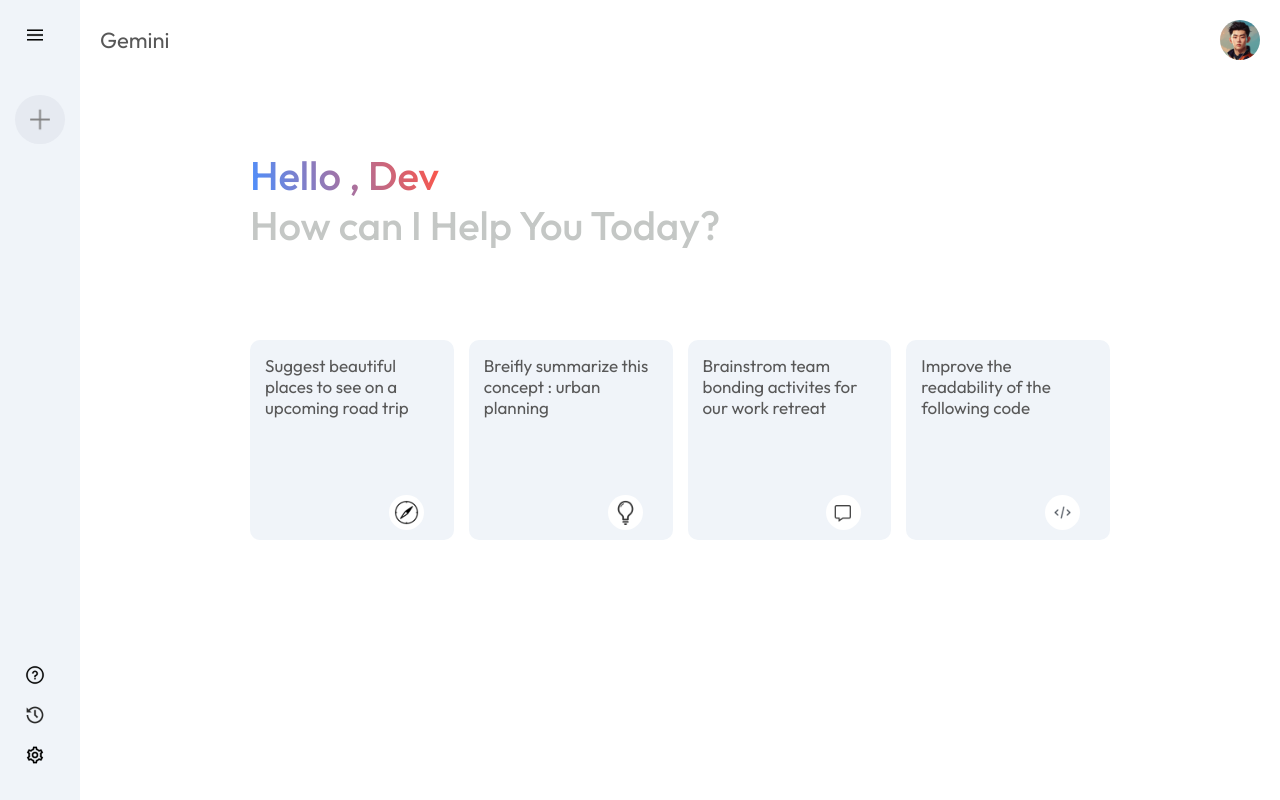
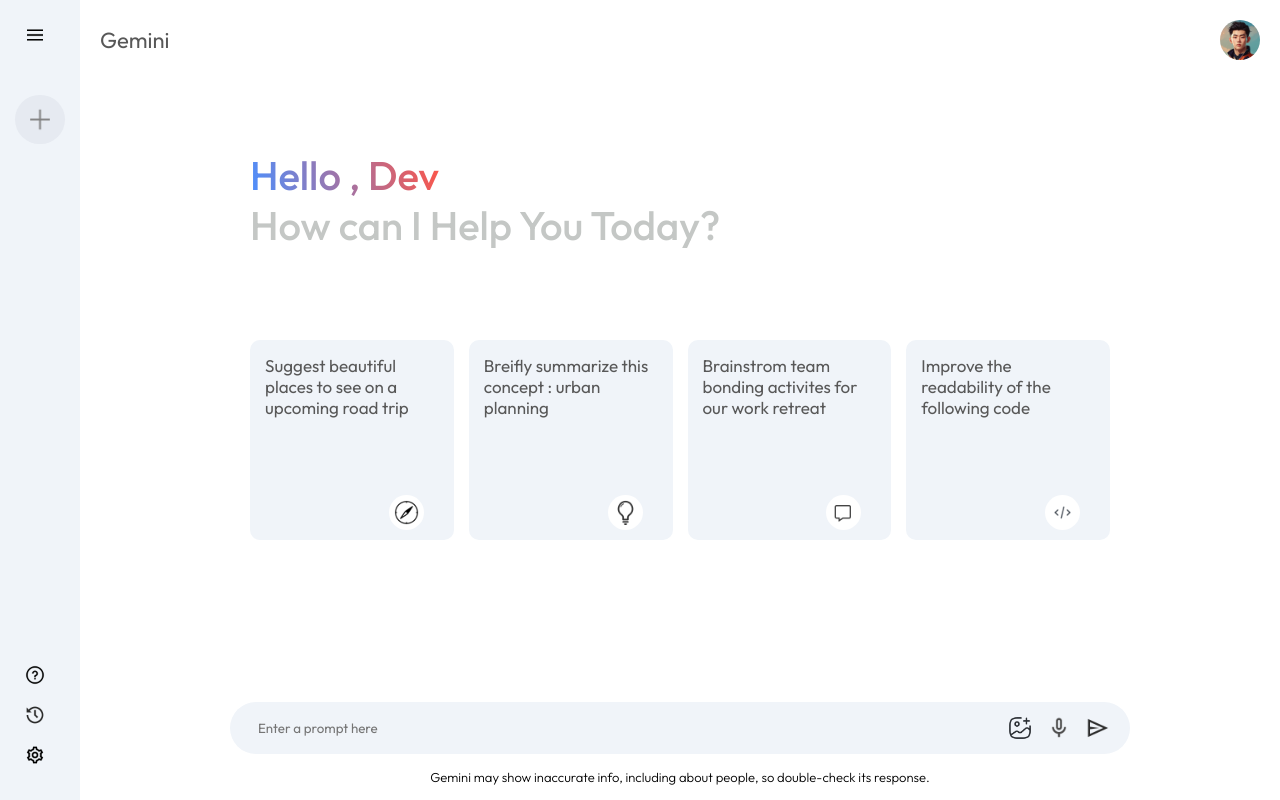
Before and after one commit to HrishabhRawat/Geminiclone, a React (Vite) app: page / in a window 1280 px wide. Built offline with nearby package versions, Linux system fonts and the light colour scheme.

Commit message:
complete the Main.jsx ui

```diff
--- a/src/Components/Main/Main.css
+++ b/src/Components/Main/Main.css
@@ -61,3 +61,50 @@
     color: #585858;
     font-size: 17px;
 }
+.main .card:hover{
+    background-color: #dfe4ea;
+}
+.main-bottom{
+    position: absolute;
+    bottom: 0;
+    width: 100%;
+    max-width: 900px;
+    padding: 0px, 200px;
+    margin: auto;
+
+}
+.search-box{
+    display: flex;
+    align-items: center;
+    justify-content: space-between;
+    gap: 20px;
+    background-color: #f0f4f9;
+    padding: 10px 20px;
+    border-radius: 50px;
+
+
+}
+.search-box img{
+    width: 24px;
+    cursor: pointer;
+}
+.search-box input{
+    flex:1;
+    background:transparent;
+    border: none;
+    outline: none;
+    padding: 8px;
+    font: 18px;
+}
+.search-box div{
+    display: flex;
+    align-items: center;
+    gap: 15px;
+
+}
+.main .bottom-info{
+    font-size: 13px;
+    margin: 15px auto;
+    text-align: center;
+    font-weight: 300;
+}
--- a/src/Components/Main/Main.jsx
+++ b/src/Components/Main/Main.jsx
@@ -31,6 +31,19 @@
                         <img src={assets.code_icon}/>
                     </div>
                 </div>
+                <div className="main-bottom">
+                    <div className="search-box">
+                        <input type='text' placeholder='Enter a prompt here'/>
+                        <div>
+                            <img src={assets.gallery_icon} alt="" />
+                            <img src={assets.mic_icon} alt="" />
+                            <img src={assets.send_icon} alt="" />
+                        </div>
+                    </div>
+                    <p className='bottom-info'>
+                        Gemini may show inaccurate info, including about people, so double-check its response.
+                    </p>
+                </div>
             </div>
 		</div>
 	)
```
